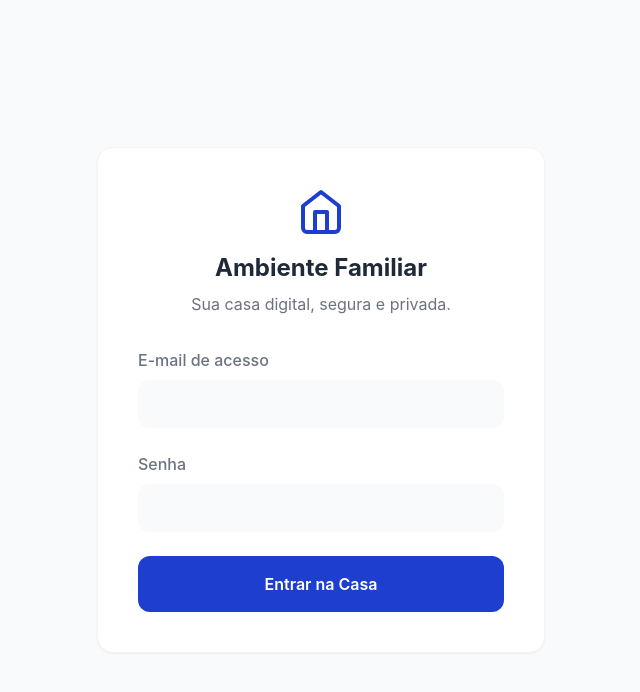
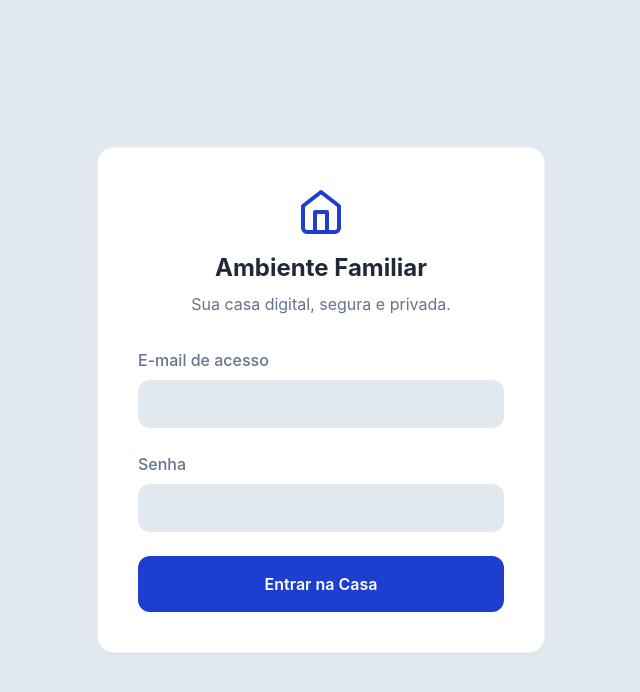
Before and after one commit to gvconecta2025/hfd, a React (Vite) app: page /login in a window 1280 px wide. Shown: the top 692 px of the page, without its empty margins (319-959 px from the left). Built offline with nearby package versions, Linux system fonts and the light colour scheme; no server answers.

Commit message:
Update tailwind.config.js

```diff
--- a/tailwind.config.js
+++ b/tailwind.config.js
@@ -7,15 +7,14 @@ export default {
   theme: {
     extend: {
       colors: {
-        'hfd-bg': '#F8FAFC',        // Branco Gelo / Off-white (Fundo principal, limpo)
-        'hfd-panel': '#FFFFFF',     // Branco puro para os formulários
-        'hfd-text': '#1F2937',      // Cinza Chumbo (alto contraste para texto)
-        'hfd-accent': '#6B7280',    // Cinza Slate Médio (rótulos e secundário)
-        'hfd-border': '#E5E7EB',    // Slate Leve para bordas
-        'hfd-blue': '#1D3ECF',      // Azul Marinho Moderno (Destaques e botões primários)
+        'hfd-bg': '#E2E8F0',        // Cinza Claro Slate (Fundo principal - substitui o gelo para contraste real)
+        'hfd-panel': '#FFFFFF',     // Branco Puro (Contraste total contra o fundo cinza)
+        'hfd-input': '#F8FAFC',     // Off-white muito suave (para os inputs se destacarem no painel branco)
+        'hfd-text': '#1F2937',      // Cinza Chumbo Slate (alto contraste para texto)
+        'hfd-accent': '#64748B',    // Cinza Slate Médio (rótulos e secundário)
+        'hfd-border': '#CBD5E1',    // Slate Médio para bordas claras e visíveis
+        'hfd-blue': '#1D3ECF',      // Azul Marinho Moderno (Mantém o azul vibrante para ação)
         'hfd-blue-hover': '#162A9B',
-        'hfd-yellow': '#E6AF00',    // Amarelo Ouro (Avisos)
-        'hfd-green': '#D7F7E1',     // Verde claro (Sucesso)
         'hfd-red': '#B72818',       // Vermelho escuro (Erros)
       },
       fontFamily: {
```
